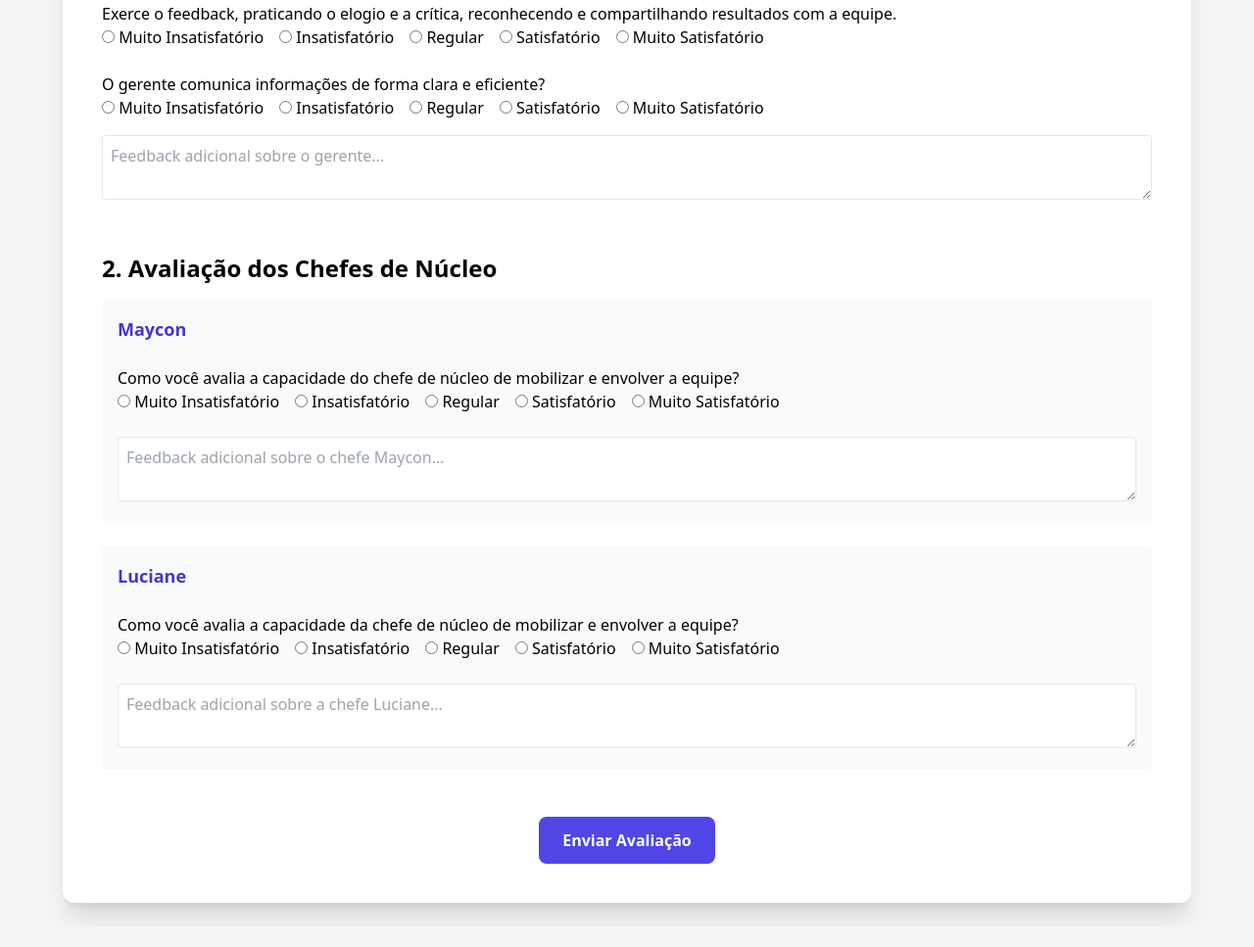
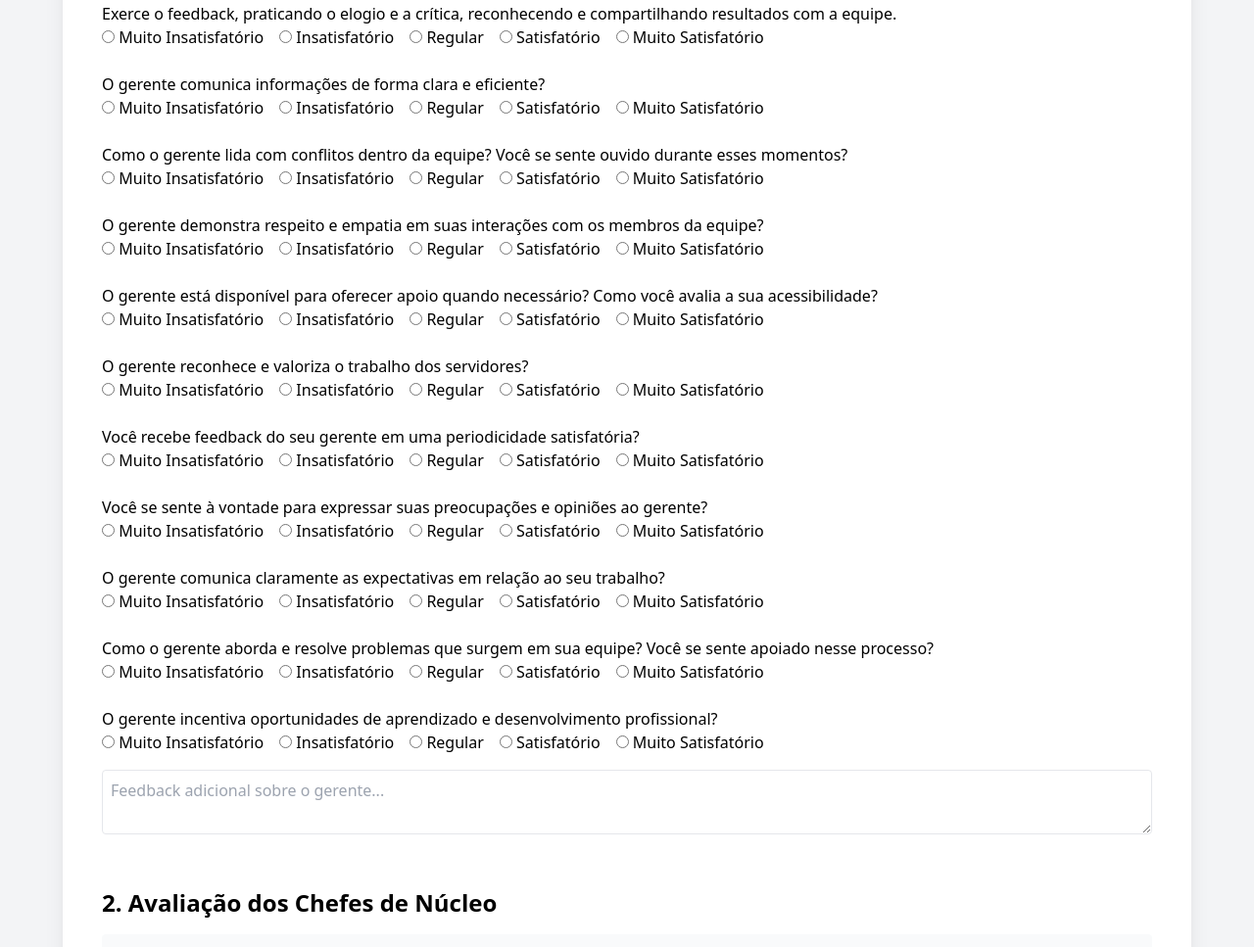
Before and after one commit to marcosxxz/avaliacaogti, a website: page index.html in a window 1280 px wide. Shown: the part 380-1347 px from the top of the page at 98% size. Before the commit the page ends 1326 px from the top, so only its background shows below. Drawn offline with nearby package versions, Linux system fonts and the light colour scheme.

Commit message:
Update index.html

```diff
--- a/index.html
+++ b/index.html
@@ -21,13 +21,12 @@
         </select>
       </section>
 
-      <!-- GERENTE -->
+      <!-- Gerente -->
       <section>
         <h2 class="text-2xl font-semibold mb-4">1. Avaliação do Gerente – Márcio Merçon</h2>
         <div class="space-y-6">
-          <!-- Cada pergunta -->
-          <div>
-            <label>Como você avalia a capacidade do gerente de mobilizar e envolver a equipe?</label>
+          <!-- TODAS AS PERGUNTAS DO GERENTE -->
+          <div><label>Como você avalia a capacidade do gerente de mobilizar e envolver a equipe?</label>
             <div class="flex gap-4">
               <label><input type="radio" name="gerente_mobilizar" value="1" required> Muito Insatisfatório</label>
               <label><input type="radio" name="gerente_mobilizar" value="2"> Insatisfatório</label>
@@ -37,7 +36,6 @@
             </div>
           </div>
 
-          <!-- Repete igual para todas perguntas do gerente -->
           <div><label>Exerce o feedback, praticando o elogio e a crítica, reconhecendo e compartilhando resultados com a equipe.</label>
             <div class="flex gap-4">
               <label><input type="radio" name="gerente_feedback" value="1" required> Muito Insatisfatório</label>
@@ -58,29 +56,109 @@
             </div>
           </div>
 
-          <!-- ... segue igual para todas perguntas (conflitos, empatia, apoio, reconhecimento, periodicidade, confiança, expectativas, resolução, desenvolvimento) -->
+          <div><label>Como o gerente lida com conflitos dentro da equipe? Você se sente ouvido durante esses momentos?</label>
+            <div class="flex gap-4">
+              <label><input type="radio" name="gerente_conflitos" value="1" required> Muito Insatisfatório</label>
+              <label><input type="radio" name="gerente_conflitos" value="2"> Insatisfatório</label>
+              <label><input type="radio" name="gerente_conflitos" value="3"> Regular</label>
+              <label><input type="radio" name="gerente_conflitos" value="4"> Satisfatório</label>
+              <label><input type="radio" name="gerente_conflitos" value="5"> Muito Satisfatório</label>
+            </div>
+          </div>
+
+          <div><label>O gerente demonstra respeito e empatia em suas interações com os membros da equipe?</label>
+            <div class="flex gap-4">
+              <label><input type="radio" name="gerente_empatia" value="1" required> Muito Insatisfatório</label>
+              <label><input type="radio" name="gerente_empatia" value="2"> Insatisfatório</label>
+              <label><input type="radio" name="gerente_empatia" value="3"> Regular</label>
+              <label><input type="radio" name="gerente_empatia" value="4"> Satisfatório</label>
+              <label><input type="radio" name="gerente_empatia" value="5"> Muito Satisfatório</label>
+            </div>
+          </div>
+
+          <div><label>O gerente está disponível para oferecer apoio quando necessário? Como você avalia a sua acessibilidade?</label>
+            <div class="flex gap-4">
+              <label><input type="radio" name="gerente_apoio" value="1" required> Muito Insatisfatório</label>
+              <label><input type="radio" name="gerente_apoio" value="2"> Insatisfatório</label>
+              <label><input type="radio" name="gerente_apoio" value="3"> Regular</label>
+              <label><input type="radio" name="gerente_apoio" value="4"> Satisfatório</label>
+              <label><input type="radio" name="gerente_apoio" value="5"> Muito Satisfatório</label>
+            </div>
+          </div>
+
+          <div><label>O gerente reconhece e valoriza o trabalho dos servidores?</label>
+            <div class="flex gap-4">
+              <label><input type="radio" name="gerente_reconhecimento" value="1" required> Muito Insatisfatório</label>
+              <label><input type="radio" name="gerente_reconhecimento" value="2"> Insatisfatório</label>
+              <label><input type="radio" name="gerente_reconhecimento" value="3"> Regular</label>
+              <label><input type="radio" name="gerente_reconhecimento" value="4"> Satisfatório</label>
+              <label><input type="radio" name="gerente_reconhecimento" value="5"> Muito Satisfatório</label>
+            </div>
+          </div>
+
+          <div><label>Você recebe feedback do seu gerente em uma periodicidade satisfatória?</label>
+            <div class="flex gap-4">
+              <label><input type="radio" name="gerente_periodicidade" value="1" required> Muito Insatisfatório</label>
+              <label><input type="radio" name="gerente_periodicidade" value="2"> Insatisfatório</label>
+              <label><input type="radio" name="gerente_periodicidade" value="3"> Regular</label>
+              <label><input type="radio" name="gerente_periodicidade" value="4"> Satisfatório</label>
+              <label><input type="radio" name="gerente_periodicidade" value="5"> Muito Satisfatório</label>
+            </div>
+          </div>
+
+          <div><label>Você se sente à vontade para expressar suas preocupações e opiniões ao gerente?</label>
+            <div class="flex gap-4">
+              <label><input type="radio" name="gerente_confianca" value="1" required> Muito Insatisfatório</label>
+              <label><input type="radio" name="gerente_confianca" value="2"> Insatisfatório</label>
+              <label><input type="radio" name="gerente_confianca" value="3"> Regular</label>
+              <label><input type="radio" name="gerente_confianca" value="4"> Satisfatório</label>
+              <label><input type="radio" name="gerente_confianca" value="5"> Muito Satisfatório</label>
+            </div>
+          </div>
+
+          <div><label>O gerente comunica claramente as expectativas em relação ao seu trabalho?</label>
+            <div class="flex gap-4">
+              <label><input type="radio" name="gerente_expectativas" value="1" required> Muito Insatisfatório</label>
+              <label><input type="radio" name="gerente_expectativas" value="2"> Insatisfatório</label>
+              <label><input type="radio" name="gerente_expectativas" value="3"> Regular</label>
+              <label><input type="radio" name="gerente_expectativas" value="4"> Satisfatório</label>
+              <label><input type="radio" name="gerente_expectativas" value="5"> Muito Satisfatório</label>
+            </div>
+          </div>
+
+          <div><label>Como o gerente aborda e resolve problemas que surgem em sua equipe? Você se sente apoiado nesse processo?</label>
+            <div class="flex gap-4">
+              <label><input type="radio" name="gerente_resolucao" value="1" required> Muito Insatisfatório</label>
+              <label><input type="radio" name="gerente_resolucao" value="2"> Insatisfatório</label>
+              <label><input type="radio" name="gerente_resolucao" value="3"> Regular</label>
+              <label><input type="radio" name="gerente_resolucao" value="4"> Satisfatório</label>
+              <label><input type="radio" name="gerente_resolucao" value="5"> Muito Satisfatório</label>
+            </div>
+          </div>
+
+          <div><label>O gerente incentiva oportunidades de aprendizado e desenvolvimento profissional?</label>
+            <div class="flex gap-4">
+              <label><input type="radio" name="gerente_desenvolvimento" value="1" required> Muito Insatisfatório</label>
+              <label><input type="radio" name="gerente_desenvolvimento" value="2"> Insatisfatório</label>
+              <label><input type="radio" name="gerente_desenvolvimento" value="3"> Regular</label>
+              <label><input type="radio" name="gerente_desenvolvimento" value="4"> Satisfatório</label>
+              <label><input type="radio" name="gerente_desenvolvimento" value="5"> Muito Satisfatório</label>
+            </div>
+          </div>
         </div>
         <textarea name="feedback_gerente" placeholder="Feedback adicional sobre o gerente..."
           class="w-full border rounded p-2 mt-4"></textarea>
       </section>
 
-      <!-- CHEFE DE NÚCLEO -->
+      <!-- Chefes de Núcleo -->
       <section>
         <h2 class="text-2xl font-semibold mb-4">2. Avaliação dos Chefes de Núcleo</h2>
 
         <!-- Maycon -->
         <div class="space-y-6 bg-gray-50 p-4 rounded">
           <h3 class="font-bold text-lg text-indigo-700">Maycon</h3>
-          <div><label>Como você avalia a capacidade do chefe de núcleo de mobilizar e envolver a equipe?</label>
-            <div class="flex gap-4">
-              <label><input type="radio" name="maycon_mobilizar" value="1" required> Muito Insatisfatório</label>
-              <label><input type="radio" name="maycon_mobilizar" value="2"> Insatisfatório</label>
-              <label><input type="radio" name="maycon_mobilizar" value="3"> Regular</label>
-              <label><input type="radio" name="maycon_mobilizar" value="4"> Satisfatório</label>
-              <label><input type="radio" name="maycon_mobilizar" value="5"> Muito Satisfatório</label>
-            </div>
-          </div>
-          <!-- ... todas perguntas do Maycon -->
+          <!-- 🔁 Aqui você repete todas as perguntas específicas do chefe de núcleo (visão estratégica, conflitos, empatia, etc) -->
+          <!-- Estrutura idêntica à do gerente, só muda o name para maycon_*** -->
           <textarea name="feedback_maycon" placeholder="Feedback adicional sobre o chefe Maycon..."
             class="w-full border rounded p-2 mt-4"></textarea>
         </div>
@@ -88,22 +166,13 @@
         <!-- Luciane -->
         <div class="space-y-6 bg-gray-50 p-4 rounded mt-6">
           <h3 class="font-bold text-lg text-indigo-700">Luciane</h3>
-          <div><label>Como você avalia a capacidade da chefe de núcleo de mobilizar e envolver a equipe?</label>
-            <div class="flex gap-4">
-              <label><input type="radio" name="luciane_mobilizar" value="1" required> Muito Insatisfatório</label>
-              <label><input type="radio" name="luciane_mobilizar" value="2"> Insatisfatório</label>
-              <label><input type="radio" name="luciane_mobilizar" value="3"> Regular</label>
-              <label><input type="radio" name="luciane_mobilizar" value="4"> Satisfatório</label>
-              <label><input type="radio" name="luciane_mobilizar" value="5"> Muito Satisfatório</label>
-            </div>
-          </div>
-          <!-- ... todas perguntas da Luciane -->
+          <!-- 🔁 Mesmo esquema do Maycon, mas names luciane_*** -->
           <textarea name="feedback_luciane" placeholder="Feedback adicional sobre a chefe Luciane..."
             class="w-full border rounded p-2 mt-4"></textarea>
         </div>
       </section>
 
-      <!-- COLEGAS -->
+      <!-- Colegas -->
       <section id="secaoColegas" style="display:none;">
         <h2 class="text-2xl font-semibold mb-4">3. Avaliação entre Colegas</h2>
         <div id="colegas-container" class="space-y-10"></div>
@@ -137,36 +206,12 @@
     const app = initializeApp(firebaseConfig);
     const db = getFirestore(app);
 
-    // Colegas
-    const todosColegas = ["Keila","Ariel","Dante","Alex","Sayonara","Rafael","Marcus","Jaqueline","Glaucio","Lucélio","Eduardo"];
-    document.getElementById("respondente").addEventListener("change", function(){
-      const resp=this.value;
-      const secao=document.getElementById("secaoColegas");
-      const container=document.getElementById("colegas-container");
-      if(!resp){ secao.style.display="none"; return; }
-      const colegas=todosColegas.filter(n=>n!==resp);
-      container.innerHTML = colegas.map(nome=>{
-        return `<div class="p-4 border rounded bg-gray-50">
-          <h3 class="text-lg font-medium mb-2 text-indigo-700">${nome}</h3>
-          <label>Como você avalia a colaboração?</label><br>
-          <label><input type="radio" name="${nome}_colaboracao" value="1" required> Muito Insatisfatório</label>
-          <label><input type="radio" name="${nome}_colaboracao" value="2"> Insatisfatório</label>
-          <label><input type="radio" name="${nome}_colaboracao" value="3"> Regular</label>
-          <label><input type="radio" name="${nome}_colaboracao" value="4"> Satisfatório</label>
-          <label><input type="radio" name="${nome}_colaboracao" value="5"> Muito Satisfatório</label>
-        </div>`;
-      }).join("");
-      secao.style.display="block";
-    });
-
-    // Envio
     document.getElementById("form360").addEventListener("submit", async (e) => {
       e.preventDefault();
       const dados = Object.fromEntries(new FormData(e.target).entries());
       await addDoc(collection(db, "respostas"), dados);
       alert("✅ Avaliação registrada com sucesso!");
       e.target.reset();
-      document.getElementById("secaoColegas").style.display="none";
     });
   </script>
 </body>
```
